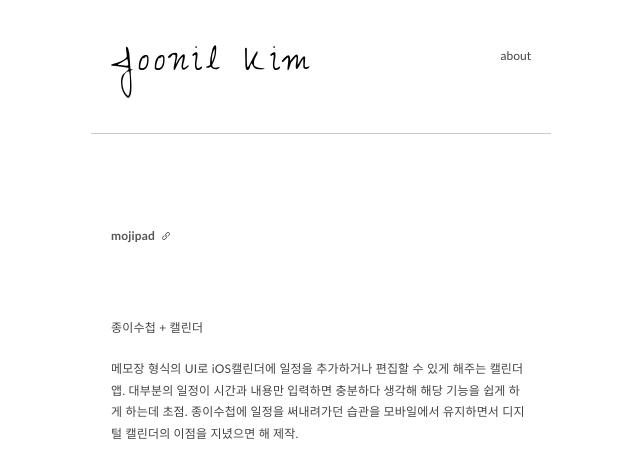
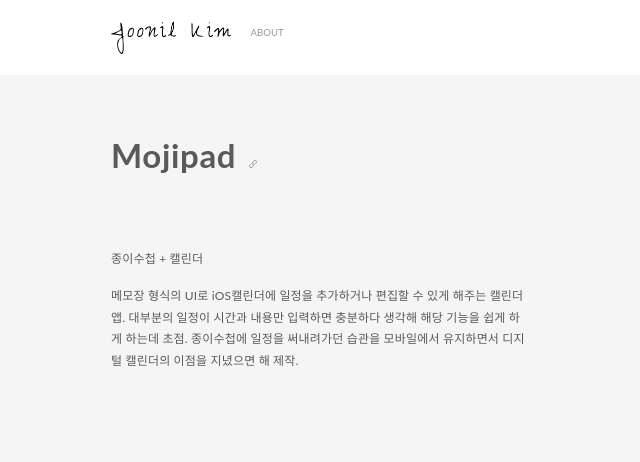
Before and after one commit to joonilkim/joonilkim.github.io, a Jekyll site: the page built from _posts/2017-01-01-mojipad.md, in a window 1280 px wide. Shown: the top 462 px of the page, without its empty margins (319-959 px from the left). Built offline with Jekyll 4.4.1, drawn with Linux system fonts in a browser that asks for light colours; some of the changed text lies outside the part shown; grey boxes are pictures that could not be loaded.

Commit message:
디자인 조정

```diff
--- a/_posts/2017-01-01-mojipad.md
+++ b/_posts/2017-01-01-mojipad.md
@@ -1,6 +1,6 @@
 ---
 layout: post
-title:  mojipad
+title:  Mojipad
 desc:   종이수첩 + 캘린더
 date:   2017-01-01 04:00:52 +0900
 link:   https://itunes.apple.com/app/id1132431009
--- a/_sass/minima.scss
+++ b/_sass/minima.scss
@@ -2,22 +2,22 @@
 
 // Define defaults for each variable.
 
-$base-font-family: "Gill Sans MT", "Gill Sans", "맑은 고딕", sans-serif !default;
+$base-font-family: Lato, "Gill Sans MT", "Gill Sans", "맑은 고딕", sans-serif !default;
 $base-font-size:   12px !default;
 $base-font-weight: 400 !default;
 $small-font-size:  $base-font-size * 0.9 !default;
 $base-line-height: 1.8 !default;
 
 $spacing-unit:     20px !default;
-$line-unit:        20px !default;
-$paragraph-unit:   70px !default;
+$line-unit:        16px !default;
+$paragraph-unit:   60px !default;
 
-$text-color:       #444 !default;
-$background-color: #fff !default;
-$brand-color:      #555 !default;
+$text-color:       #5a5a5a !default;
+$background-color: #f9f9f9 !default;
+$brand-color:      #5a5a5a !default;
 
-$grey-color:       #4c4c4c !default;
-$grey-color-light: lighten($grey-color, 50%) !default;
+$grey-color:       #999 !default;
+$grey-color-light: #f3f3f3 !default;
 $grey-color-dark:  darken($grey-color, 25%) !default;
 
 // Width of the content area
--- a/_sass/minima/_layout.scss
+++ b/_sass/minima/_layout.scss
@@ -2,16 +2,16 @@
  * Site header
  */
 .site-header {
+  background-color:#fff;
   min-height: $spacing-unit * 1.865;
+  border-bottom: 1px solid $grey-color-light;
 
   // Positioning context for the mobile navigation icon
   position: relative;
 
   > .wrapper {
-    border-bottom: 1px solid $grey-color-light;
-
     > * {
-      margin:45px 0 35px 0;
+      margin:21px 20px 21px 0;
     }
   }
 
@@ -19,7 +19,7 @@
 
 .site-logo {
   background: transparent;
-  height:53px;
+  height:33px;
 }
 
 .site-title {
@@ -36,10 +36,10 @@
 }
 
 .site-nav {
-  float:right;
+  float:left;
 
   .nav-trigger {
-      display: none;
+    display: none;
   }
 
   .menu-icon {
@@ -47,7 +47,8 @@
   }
 
   .page-link {
-    color: $text-color;
+    @include relative-font-size(0.8);
+    color: $grey-color;
     line-height: $base-line-height;
 
     // Gaps between nav items, but not on the last one
@@ -64,10 +65,9 @@
  * Site footer
  */
 .site-footer {
-
   > .wrapper {
-    padding-top: $paragraph-unit * 1.3;
-    padding-bottom: $paragraph-unit * 1.3;
+    padding-top: $paragraph-unit * 1.5;
+    padding-bottom: $paragraph-unit * 0.5;
   }
 }
 
@@ -137,11 +137,12 @@
  * Page content
  */
 .page-content {
+  border-bottom: 1px solid #eee;
+  background-color:#f5f5f5;
 
   > .wrapper {
-    padding-top: $paragraph-unit * 1.3;
-    padding-bottom: $paragraph-unit * 1.3;
-    border-bottom: 1px solid $grey-color-light;
+    padding-top: $paragraph-unit * 1;
+    padding-bottom: $paragraph-unit * 1.5;
   }
 
 }
@@ -168,9 +169,9 @@
   display:block;
   width:auto;
   height:120px;
-  background:$background-color no-repeat 50%;
+  background:transparent no-repeat 50%;
   background-size:contain;
-  margin-bottom:16px;
+  margin-bottom:8px;
 }
 
 .post-link {
@@ -178,7 +179,7 @@
   text-align:center;
 
   > h4 {
-    @include relative-font-size(0.85);
+    @include relative-font-size(0.9);
   }
 }
 
@@ -193,11 +194,13 @@
 }
 
 .post-header {
-  margin-bottom: $paragraph-unit;
+  margin-bottom: $paragraph-unit * 1.2;
 
   > h1 {
     font-weight:bold;
-    @include relative-font-size(1);
+    @include relative-font-size(2.75);
+    line-height:1.2em;
+    letter-spacing:0.02em;
   }
 
   .post-icon > svg {
@@ -215,7 +218,7 @@
 }
 
 .post-content {
-  margin-bottom:$paragraph-unit;
+  margin-bottom:$paragraph-unit * 1.5;
 
   > p {
     margin-bottom:20px;
@@ -253,16 +256,17 @@
 
 .post-covers {
   text-align:center;
+  margin-bottom: $paragraph-unit * 2 - $line-unit;
 
   > p {
 
-    margin-bottom: $paragraph-unit;
+    margin-bottom: $line-unit;
 
     > .post-img {
       display:block;
       width:auto;
       height:300px;
-      background:$background-color no-repeat 50%;
+      background:transparent no-repeat 50%;
       background-size:contain;
       cursor:pointer;
     }
@@ -280,9 +284,8 @@
   text-align: right;
   font-size: $small-font-size;
   line-height: 1.4em;
-  color: $grey-color;
 
   > p {
-    margin-bottom:10px;
+    margin-bottom:$line-unit;
   }
 }
```
Also changed, not shown: _posts/2015-01-01-textlog.md (+1 -1 lines), _posts/2015-12-01-scriggle.md (+1 -1 lines), about.md (+1 -1 lines), assets/imgs/logo.jpg.
